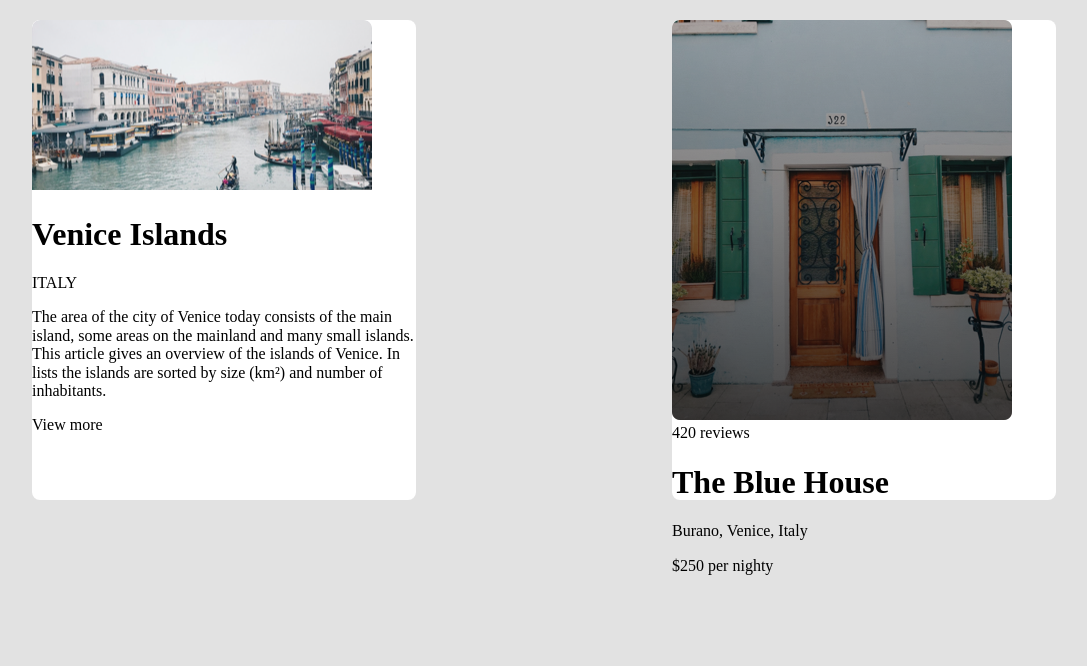
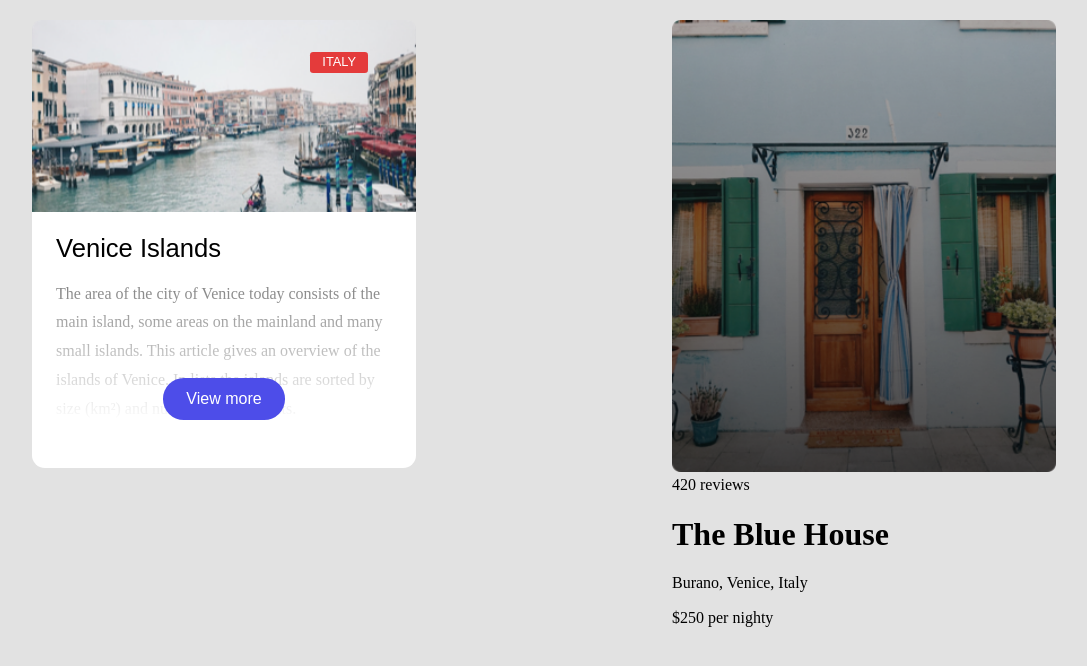
Before and after one commit to jasonzhang7100/card-design-demo, a plain HTML site: page index.html in a window 1280 px wide. Shown: the whole page, without its empty margins (96-1183 px from the left). Drawn offline with Linux system fonts and the light colour scheme.

Commit message:
style: adjust Card1 style

```diff
--- a/index.css
+++ b/index.css
@@ -8,9 +8,58 @@ body {
 }
 
 .card {
+  position: relative;
   width: 24rem;
-  height: 30rem;
+  height: 28rem;
+  border-radius: .8rem;
   margin-top: 20px;
-  border-radius: .5rem;
   background-color: #fff;
 }
+
+.card__img {
+  width: 24rem;
+}
+
+.card__article1 {
+  padding: 0 1.5rem;
+}
+
+.card__article1 h1 {
+  font: 350 1.6rem sans-serif;
+}
+
+.card__article1 aside {
+  position: absolute;
+  top: 2rem;
+  right: 3rem;
+  width: 3.6rem;
+  height: 1.3rem;
+  border-radius: .2rem;
+  background-color: rgb(228, 59, 59);
+  color: #fff;
+  text-align: center;
+  font: 300 .8rem sans-serif;
+  line-height: 1.3rem;
+}
+
+.card__article1 p {
+  line-height: 1.8rem;
+  background-image: -webkit-linear-gradient(bottom, rgb(255, 255, 255), rgb(128, 128, 128));
+  -webkit-background-clip: text;
+  -webkit-text-fill-color: transparent;
+}
+
+.card__article1__button {
+  position: absolute;
+  bottom: 3rem;
+  left: 50%;
+  margin-left: -3.8rem;
+  width: 7.6rem;
+  height: 2.6rem;
+  border-radius: 1.3rem;
+  background-color: rgb(77, 77, 233);
+  color: #fff;
+  text-align: center;
+  font: 320 1rem sans-serif;
+  line-height: 2.6rem;
+}
--- a/index.html
+++ b/index.html
@@ -11,8 +11,8 @@
   <body>
     <div class="layout">
       <section class="card">
-        <img src="./bg-3.png" alt="Venice Islands" />
-        <article>
+        <img class="card__img" src="./bg-3.png" alt="Venice Islands" />
+        <article class="card__article1">
           <h1>Venice Islands</h1>
           <aside>ITALY</aside>
           <p>
@@ -21,11 +21,11 @@
             gives an overview of the islands of Venice. In lists the islands are
             sorted by size (km²) and number of inhabitants.
           </p>
-          <div>View more</div>
+          <div class="card__article1__button">View more</div>
         </article>
       </section>
       <section class="card">
-        <img src="./bg-6.png" alt="Blue House" />
+        <img class="card__img" src="./bg-6.png" alt="Blue House" />
         <article>
           <div>420 reviews</div>
           <h1>The Blue House</h1>
```
